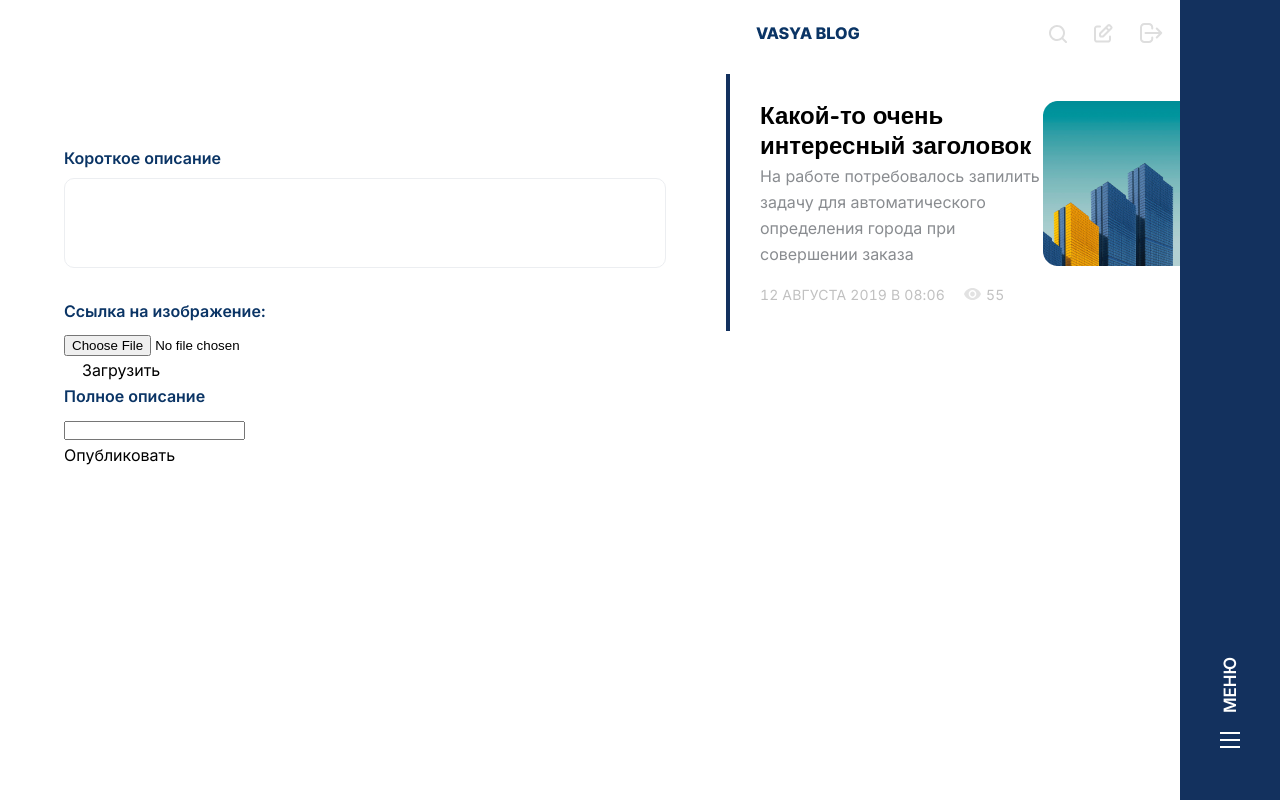
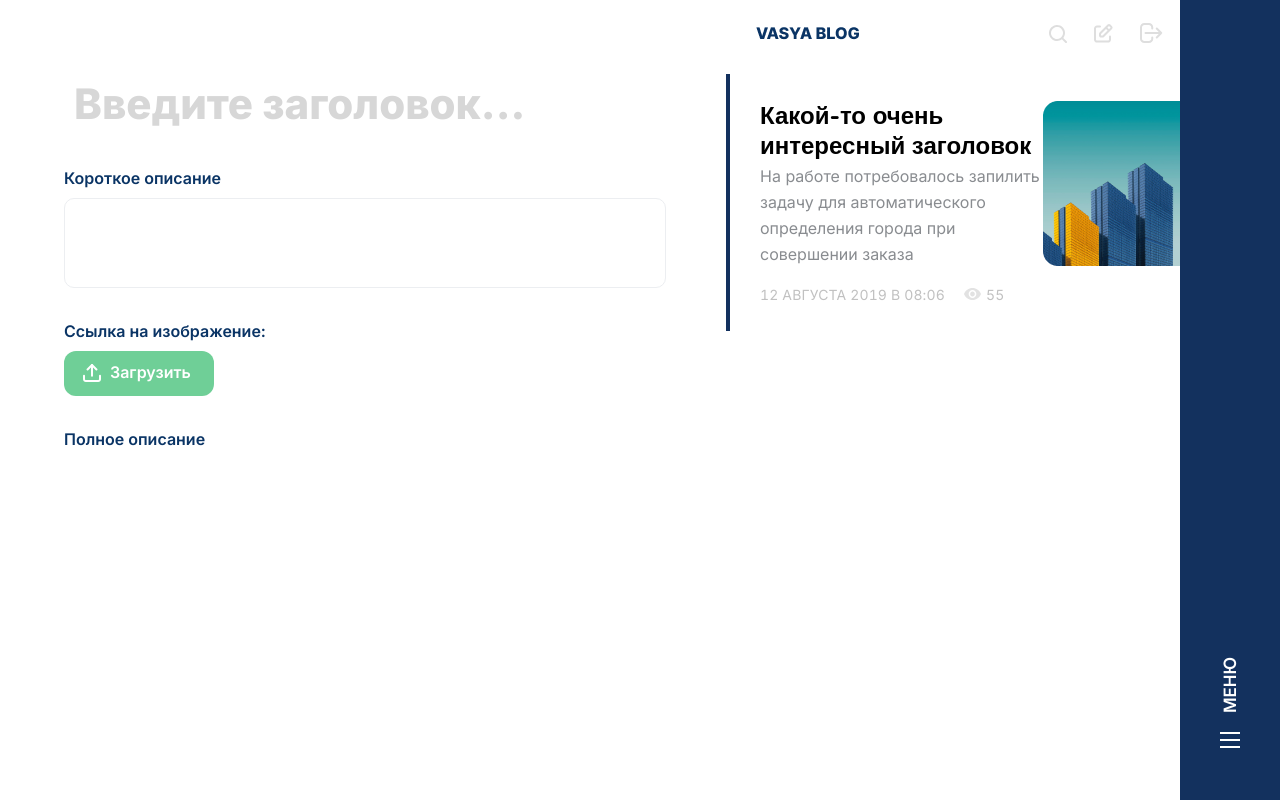
Before and after one commit to Khamzat91/news, a React (Create React App) app: page /createarticle in a window 1280 px wide. Shown: the top 800 px of the page. Built offline with nearby package versions, Linux system fonts and the light colour scheme.

Commit message:
html разметка component EditArticle

```diff
--- a/src/App.js
+++ b/src/App.js
@@ -8,6 +8,7 @@ import OpenMenu from "./components/openMenu/OpenMenu";
 import Profile from "./page/profile/Profile";
 import Login from "./components/login/Login";
 import CreateArticle from "./components/createArticle/CreateArticle";
+import EditArticle from "./components/editArticle/EditArticle";
 
 function App() {
   const [exit, setExit] = React.useState(false);
@@ -20,7 +21,8 @@ function App() {
       <Routes>
         <Route path="/" element={<Main />}>
           <Route path="index" element={<About />} />
-          <Route path="createarticle" element={<CreateArticle/>}/>
+          <Route path="/createarticle" element={<CreateArticle/>}/>
+          <Route path="/editarticle" element={<EditArticle/>}/>
           <Route path="/fullarticle" element={<FullArticle />} />
         </Route>
         <Route path="/profile" element={<Profile />} />
--- a/src/components/about/About.jsx
+++ b/src/components/about/About.jsx
@@ -1,13 +1,11 @@
 import React from "react";
 import pupkin from "../../images/pupkin.png";
-import Article from "../article/Article";
-import Articles from "../articles/Articles";
 import "./index.scss";
 
 
 const About = () => {
   return (
-    <div className="about container">
+    <div className="about">
       <div className="about__inner">
         <div className="about__inner-title">Vasya Pupkin</div>
         <div className="about__inner-subtitle">Блог фронтенд-разработчика</div>
@@ -28,7 +26,6 @@ const About = () => {
           </div>
         </div>
       </div>
-      <Articles/>
     </div>
   );
 };
--- a/src/components/createArticle/CreateArticle.jsx
+++ b/src/components/createArticle/CreateArticle.jsx
@@ -1,12 +1,17 @@
 import React from "react";
-import { ReactComponent as Load } from "../../images/content/load.svg";
+import load from "../../images/content/load.svg";
 import "./index.scss";
 
 const CreateArticle = () => {
   return (
     <div className="create-article">
+      <label className="create-article__title">
+        <input type="text" placeholder="Введите заголовок..."/>
+      </label>
       <div className="create-article__inner">
-        <div className="create-article__inner-shortpicture title">Короткое описание</div>
+        <div className="create-article__inner-shortpicture title">
+          Короткое описание
+        </div>
         <label className="create-article__inner-titleinp">
           <input type="text" />
         </label>
@@ -14,19 +19,27 @@ const CreateArticle = () => {
           <div className="create-article__inner-link__title title">
             Ссылка на изображение:
           </div>
-          <div className="create-article__inner-link__img">
-            <label className="create-article__inner-loaddowninp">
-              <input type="file" />
+          <div class="input__wrapper">
+            <input
+              name="file"
+              type="file"
+              id="input__file"
+              class="input input__file"
+              multiple
+            />
+            <label for="input__file" class="input__file-button">
+              <span class="input__file-icon-wrapper">
+                <img class="input__file-icon" src={load} alt="" width="25" />
+              </span>
+              <span class="input__file-button-text">Загрузить</span>
             </label>
-            <div className="create-article__inner-link__btnload">
-              <Load className="create-article__inner-link__load" />
-              <span>Загрузить</span>
-            </div>
           </div>
         </div>
-        <div className="create-article__inner-fullpicture title">Полное описание</div>
-        <label className="create-article__inner-description">
-            <input type="text" />
+        <div className="create-article__inner-fullpicture title">
+          Полное описание
+        </div>
+        <label className="create-article__inner-descriptionarea">
+          <textarea type="text" />
         </label>
         <div className="create-article__inner-btnpublish">Опубликовать</div>
       </div>
--- a/src/components/createArticle/index.scss
+++ b/src/components/createArticle/index.scss
@@ -3,9 +3,28 @@
 .create-article {
   max-width: 602px;
   width: 100%;
+  padding-bottom: 170px;
+  &__title {
+    input {
+      margin-top: 68px;
+      max-width: 602px;
+      width: 100%;
+      padding: 10px;
+      border: none;
+      color: #706262;
+      font-size: 42px;
+      line-height: 52px;
+      outline: none;
+      @include f800;
+      &::placeholder {
+        color: #d7d7d7;
+      }
+    }
+  }
   &__inner {
+    position: relative;
     &-shortpicture {
-      margin-top: 145px;
+      margin-top: 25px;
     }
     &-titleinp {
       input {
@@ -20,5 +39,81 @@
         margin-bottom: 30px;
       }
     }
+    &-link__img {
+      display: flex;
+      justify-content: space-between;
+      align-items: center;
+      margin-bottom: 30px;
+    }
+    &-loaddowninp {
+      input {
+        overflow: hidden;
+      }
+    }
+
+    .input__wrapper {
+      max-width: 150px;
+      width: 100%;
+      position: relative;
+      text-align: center;
+    }
+
+    .input__file {
+      opacity: 0;
+      visibility: hidden;
+      position: absolute;
+    }
+
+    .input__file-icon-wrapper {
+      height: 18px;
+      width: 18px;
+      margin-right: 9px;
+      display: flex;
+      justify-content: center;
+    }
+
+    .input__file-button-text {
+    }
+
+    .input__file-button {
+      padding: 12px 19px 14px;
+      background: #6fcf97;
+      color: #fff;
+      font-size: 16px;
+      line-height: 19px;
+      @include f600;
+      display: flex;
+      align-items: center;
+      justify-content: flex-start;
+      border-radius: 12px;
+      cursor: pointer;
+      margin-bottom: 30px;
+    }
+    &-descriptionarea {
+      textarea {
+        resize: none;
+        max-width: 602px;
+        width: 100%;
+        height: 546px;
+        padding: 10px;
+        border: none;
+        margin-bottom: 26px;
+        outline: none;
+      }
+    }
+    &-btnpublish {
+      position: absolute;
+      right: 0;
+      max-width: 160px;
+      width: 100%;
+      background-color: #ffdf36;
+      border-radius: 12px;
+      @include f600;
+      line-height: 19px;
+      text-align: center;
+      color: #68572d;
+      padding: 13px;
+      cursor: pointer;
+    }
   }
 }
--- /dev/null
+++ b/src/components/editArticle/EditArticle.jsx
@@ -0,0 +1,52 @@
+import React from "react";
+import "./index.scss";
+
+const EditArticle = () => {
+  return (
+    <div className="edit-article">
+      <label className="edit-article">
+        <input type="text" placeholder="Введите заголовок..." />
+      </label>
+      <div className="edit-article__inner">
+        <div className="edit-article__inner-shortpicture title">
+          Короткое описание
+        </div>
+        <label className="edit-article__inner-titleinp">
+          <input type="text" />
+        </label>
+        <div className="edit-article__inner-link">
+          <div className="edit-article__inner-link__title title">
+            Ссылка на изображение:
+          </div>
+          <div class="input__wrapper">
+            <input
+              name="file"
+              type="file"
+              id="input__file"
+              class="input input__file"
+              multiple
+            />
+            <label for="input__file" class="input__file-button">
+              <span class="input__file-icon-wrapper">
+                <img class="input__file-icon" src={load} alt="" width="25" />
+              </span>
+              <span class="input__file-button-text">Загрузить</span>
+            </label>
+          </div>
+        </div>
+        <div className="edit-article__inner-fullpicture title">
+        Полное описание
+        </div>
+        <label className="edit-article__inner-descriptionarea">
+          <textarea/>
+        </label>
+        <div className="edit-article__inner-btn">
+        <div className="edit-article__inner-btn__delete">Удалить</div>
+        <div className="edit-article__inner-btn__hold">Сохранить</div>
+        </div>
+      </div>
+    </div>
+  );
+};
+
+export default EditArticle;
--- /dev/null
+++ b/src/components/editArticle/index.scss
@@ -0,0 +1 @@
+@import "../../scss/vars";
--- a/src/components/full-articall/FullArticle.jsx
+++ b/src/components/full-articall/FullArticle.jsx
@@ -1,7 +1,6 @@
 import React from "react";
 import { ReactComponent as Fullview } from "../../images/content/fullview.svg";
 import fullImg from "../../images/fullImg.png";
-import Article from "../article/Article";
 import Comments from "../comments/Comments";
 import "./index.scss";
 
@@ -45,7 +44,6 @@ const FullArticle = () => {
       <Comments/>
         </div>
       </div>
-      <Article />
     </div>
   );
 };
--- a/src/components/full-articall/index.scss
+++ b/src/components/full-articall/index.scss
@@ -1,11 +1,10 @@
 @import "../../scss/vars";
 
 .full-article {
-  max-width: 1440px;
-  width: 100%;
   padding: 0 0 64px;
   margin: 0 auto;
    display: flex;
+
   &__left{
     max-width: 720px;
     width: 100%;
--- a/src/components/header/headerTop/HeaderTop.jsx
+++ b/src/components/header/headerTop/HeaderTop.jsx
@@ -5,7 +5,7 @@ import { ReactComponent as User } from "../../../images/content/user.svg";
 import { ReactComponent as Edit } from "../../../images/content/edit.svg";
 import { ReactComponent as Logout } from "../../../images/content/logout.svg";
 import "./index.scss";
-import { useNavigate } from "react-router-dom";
+import { Link, useNavigate } from "react-router-dom";
 
 const HeaderTop = ({ handleInputSearch }) => {
   const isAuth = React.useState(false);
@@ -27,7 +27,7 @@ const HeaderTop = ({ handleInputSearch }) => {
           />
           {isAuth ? (
             <>
-              <Edit className="header-top__inner-icons__edit"/>
+             <Link to="/editarticle"><Edit className="header-top__inner-icons__edit"/></Link>
               <Logout className="header-top__inner-icons__logout"/>
             </>
           ) : (
--- a/src/page/main/Main.jsx
+++ b/src/page/main/Main.jsx
@@ -4,6 +4,7 @@ import About from '../../components/about/About';
 import Article from '../../components/article/Article';
 import Articles from '../../components/articles/Articles';
 import CreateArticle from '../../components/createArticle/CreateArticle';
+import EditArticle from '../../components/editArticle/EditArticle';
 import FullArticle from '../../components/full-articall/FullArticle';
 import "./index.scss";
 
@@ -13,6 +14,7 @@ const Main = () => {
             <Routes>
                 <Route path='/' element={<About/>}/>
                 <Route path='/createarticle' element={<CreateArticle/>}/>
+                <Route path='/editarticle' element={<EditArticle/>}/>
                 <Route path='/fullarticle' element={<FullArticle/>}/>
             </Routes>
             <Articles/>
```
